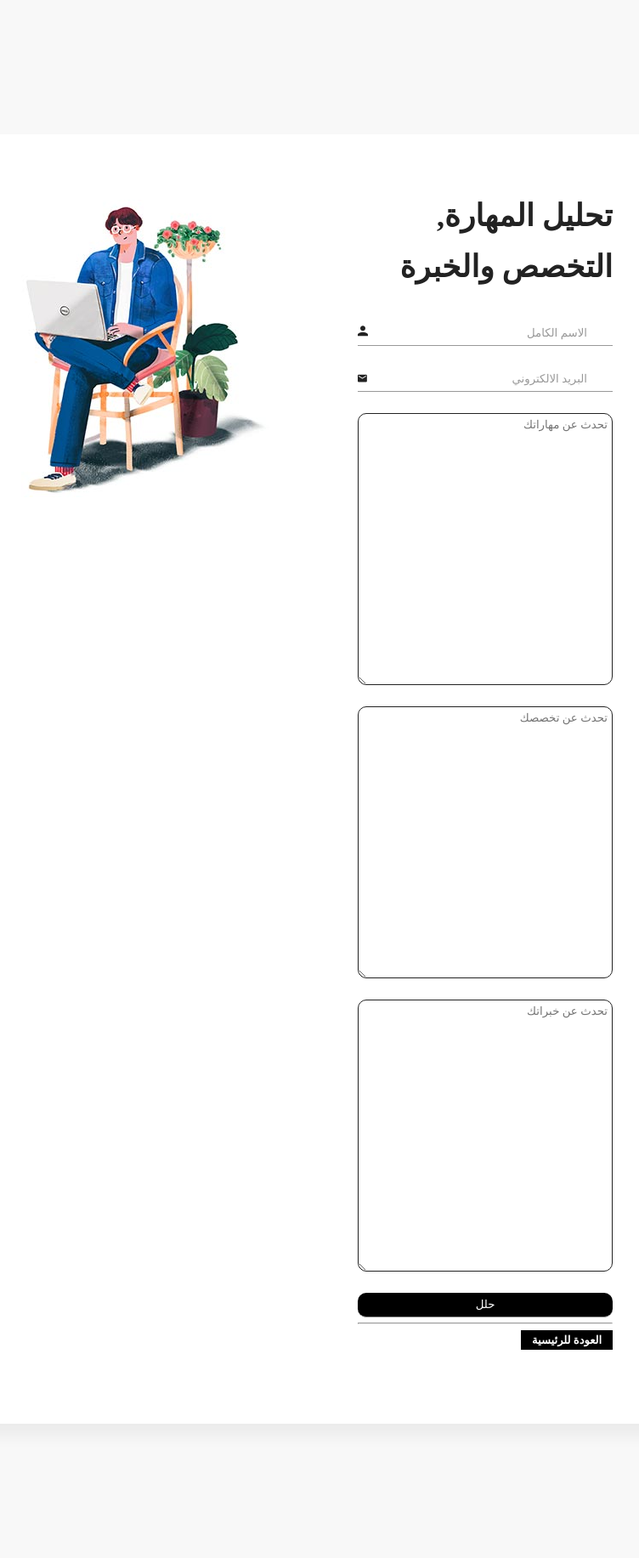
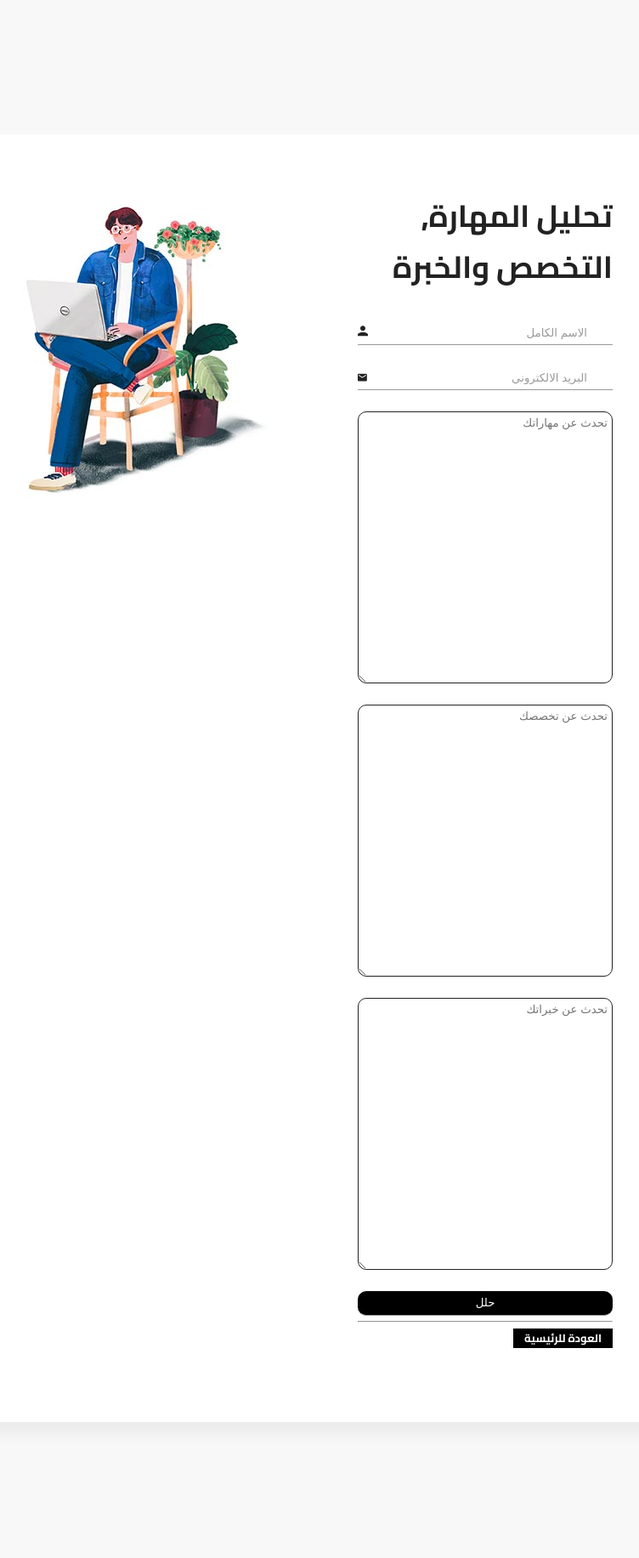
Before and after one commit to MajidHws/bc1-hr, a Flask app: page /all in a window 1280 px wide. Shown: the whole page at 85% size, without its empty margins (279-1031 px from the left). After the commit the page ends 1586 px from the top, so only its background shows below. Run offline with Flask 2, Linux system fonts and the light colour scheme; some web fonts are replaced.

Commit message:
first commit

```diff
--- a/templates/base.html
+++ b/templates/base.html
@@ -13,15 +13,9 @@
 
     <!-- Main css -->
     <link rel="stylesheet" href="{{url_for('static', filename='css/style.css')}}">
+    <link href="https://fonts.googleapis.com/css2?family=Cairo:wght@700&display=swap" rel="stylesheet">
+    <style>
 
-    <style>
-        @font-face {
-            font-family: 'Cairo';
-            font-style: normal;
-            font-weight: 300;
-            src: url("{{url_for('static', filename='fonts/Cairo/Cairo.ttf')}}");
-            /* Legacy iOS */
-        }
 
         *,
         h1,
@@ -31,7 +25,7 @@
         h5,
         h6,
         input {
-            font-family: 'Cairo';
+            font-family: 'Cairo', sans-serif;
         }
 
         .list-selection-buttons {
```
